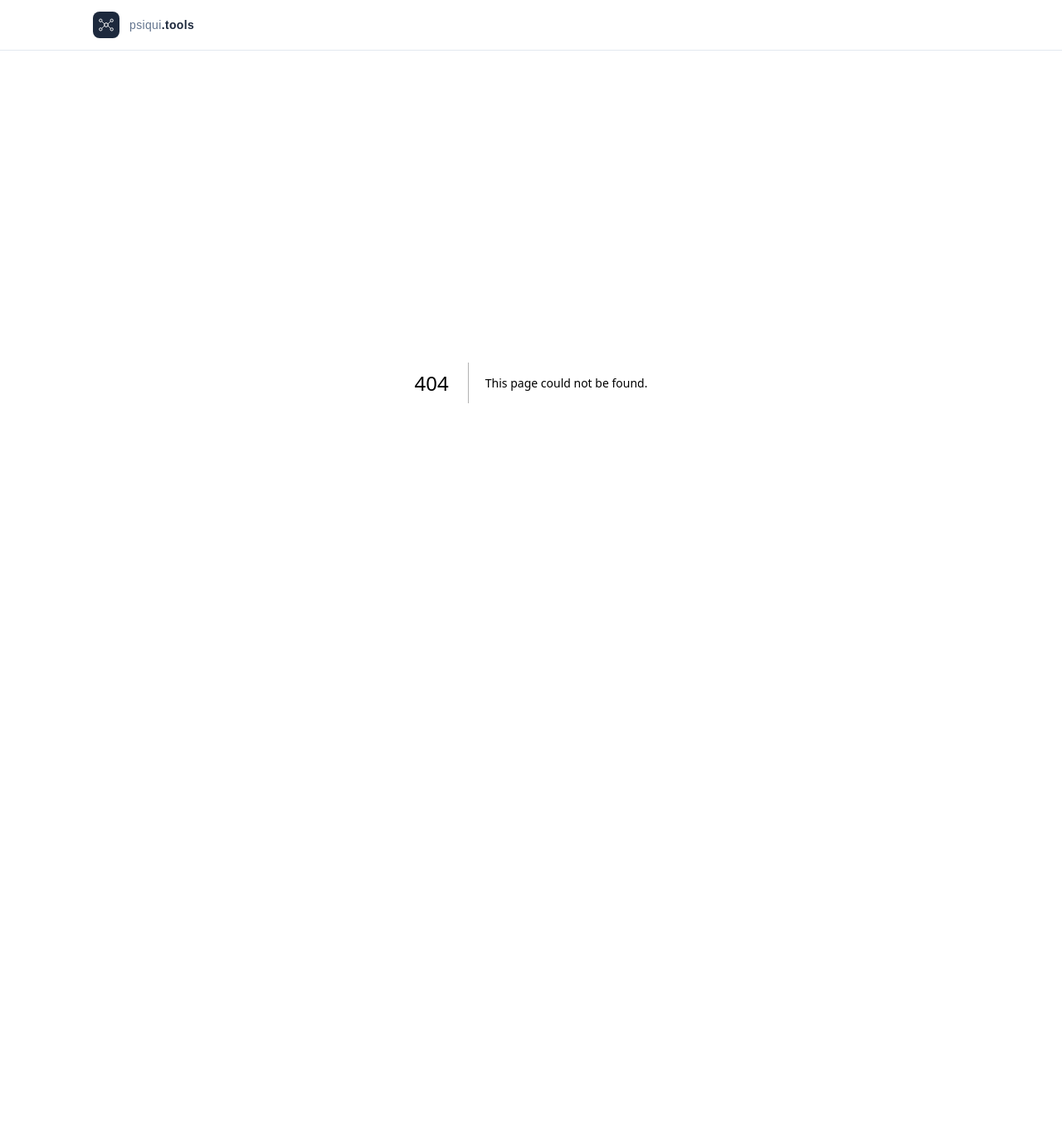
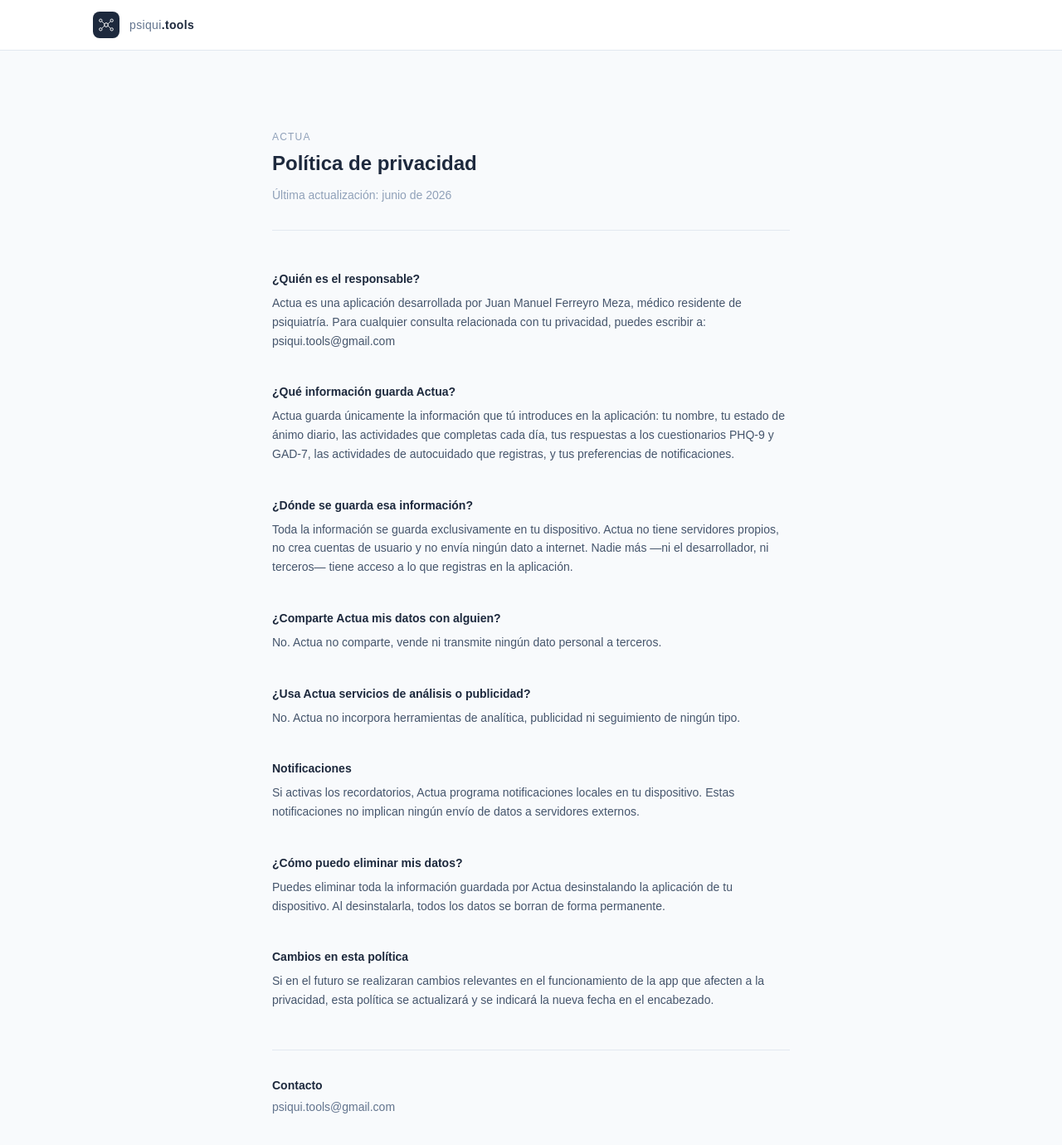
Before and after one commit to psiquitools/psiqui-tools, a Next.js app: page /actua/privacidad in a window 1280 px wide. Before the commit this address had no page. Shown: the top 1380 px of the page at 83% size. Before the commit the page ends 861 px from the top, so only its background shows below. Built offline with nearby package versions, Linux system fonts and the light colour scheme.

Commit message:
actua privacidad

```diff
--- /dev/null
+++ b/app/actua/privacidad/page.tsx
@@ -0,0 +1,96 @@
+import type { Metadata } from "next";
+
+export const metadata: Metadata = {
+  title: "Política de privacidad — Actua",
+  description: "Política de privacidad de la aplicación Actua",
+  robots: "noindex",
+};
+
+const secciones = [
+  {
+    titulo: "¿Quién es el responsable?",
+    contenido:
+      "Actua es una aplicación desarrollada por Juan Manuel Ferreyro Meza, médico residente de psiquiatría. Para cualquier consulta relacionada con tu privacidad, puedes escribir a: psiqui.tools@gmail.com",
+  },
+  {
+    titulo: "¿Qué información guarda Actua?",
+    contenido:
+      "Actua guarda únicamente la información que tú introduces en la aplicación: tu nombre, tu estado de ánimo diario, las actividades que completas cada día, tus respuestas a los cuestionarios PHQ-9 y GAD-7, las actividades de autocuidado que registras, y tus preferencias de notificaciones.",
+  },
+  {
+    titulo: "¿Dónde se guarda esa información?",
+    contenido:
+      "Toda la información se guarda exclusivamente en tu dispositivo. Actua no tiene servidores propios, no crea cuentas de usuario y no envía ningún dato a internet. Nadie más —ni el desarrollador, ni terceros— tiene acceso a lo que registras en la aplicación.",
+  },
+  {
+    titulo: "¿Comparte Actua mis datos con alguien?",
+    contenido:
+      "No. Actua no comparte, vende ni transmite ningún dato personal a terceros.",
+  },
+  {
+    titulo: "¿Usa Actua servicios de análisis o publicidad?",
+    contenido:
+      "No. Actua no incorpora herramientas de analítica, publicidad ni seguimiento de ningún tipo.",
+  },
+  {
+    titulo: "Notificaciones",
+    contenido:
+      "Si activas los recordatorios, Actua programa notificaciones locales en tu dispositivo. Estas notificaciones no implican ningún envío de datos a servidores externos.",
+  },
+  {
+    titulo: "¿Cómo puedo eliminar mis datos?",
+    contenido:
+      "Puedes eliminar toda la información guardada por Actua desinstalando la aplicación de tu dispositivo. Al desinstalarla, todos los datos se borran de forma permanente.",
+  },
+  {
+    titulo: "Cambios en esta política",
+    contenido:
+      "Si en el futuro se realizaran cambios relevantes en el funcionamiento de la app que afecten a la privacidad, esta política se actualizará y se indicará la nueva fecha en el encabezado.",
+  },
+];
+
+export default function PrivacidadActua() {
+  return (
+    <div className="min-h-screen bg-slate-50">
+      <div className="mx-auto max-w-2xl px-6 py-16 md:py-24">
+
+        {/* Encabezado */}
+        <div className="mb-12 border-b border-slate-200 pb-8">
+          <p className="mb-2 text-xs font-medium uppercase tracking-widest text-slate-400">
+            Actua
+          </p>
+          <h1 className="mb-3 text-2xl font-semibold text-slate-800">
+            Política de privacidad
+          </h1>
+          <p className="text-sm text-slate-400">Última actualización: junio de 2026</p>
+        </div>
+
+        {/* Secciones */}
+        <div className="space-y-10">
+          {secciones.map((seccion) => (
+            <section key={seccion.titulo}>
+              <h2 className="mb-2 text-sm font-semibold text-slate-800">
+                {seccion.titulo}
+              </h2>
+              <p className="text-sm leading-relaxed text-slate-600">
+                {seccion.contenido}
+              </p>
+            </section>
+          ))}
+        </div>
+
+        {/* Contacto */}
+        <div className="mt-12 border-t border-slate-200 pt-8">
+          <p className="mb-1 text-sm font-semibold text-slate-800">Contacto</p>
+          <a
+            href="mailto:psiqui.tools@gmail.com"
+            className="text-sm text-slate-500 hover:text-slate-800 transition-colors"
+          >
+            psiqui.tools@gmail.com
+          </a>
+        </div>
+
+      </div>
+    </div>
+  );
+}
```
